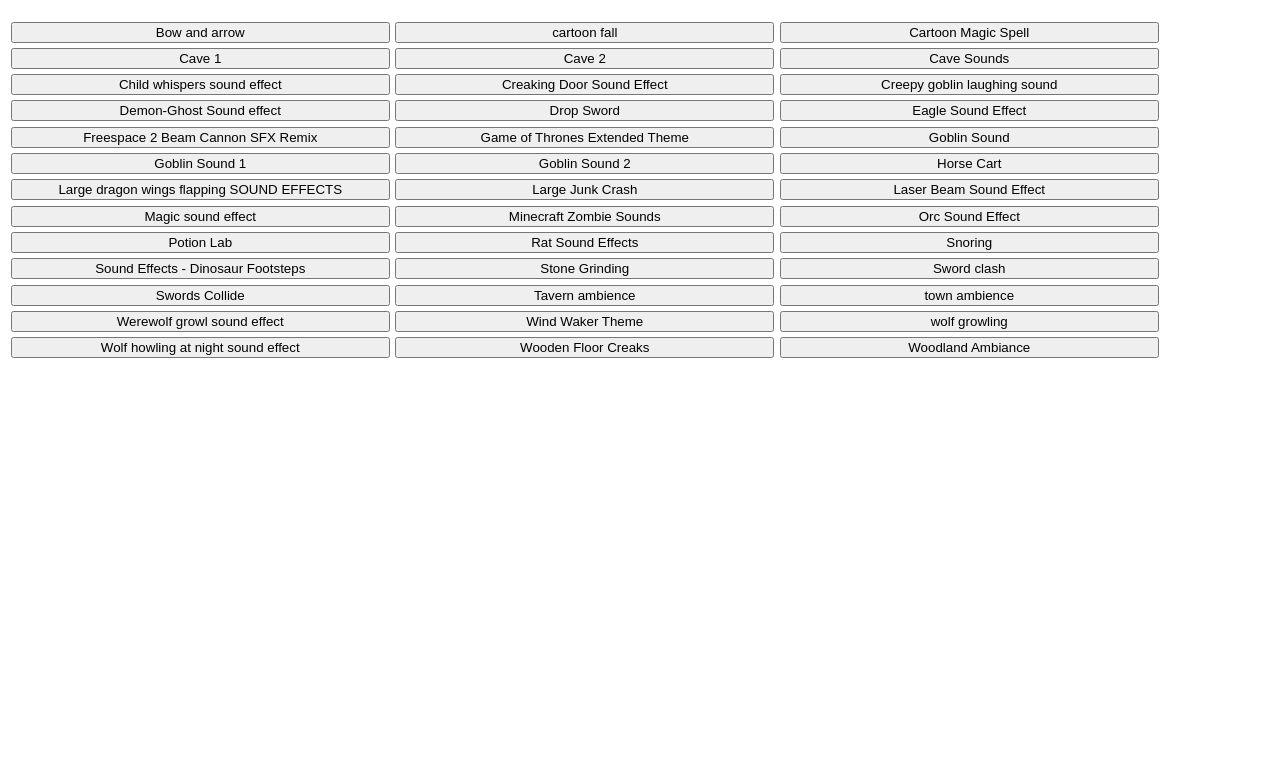
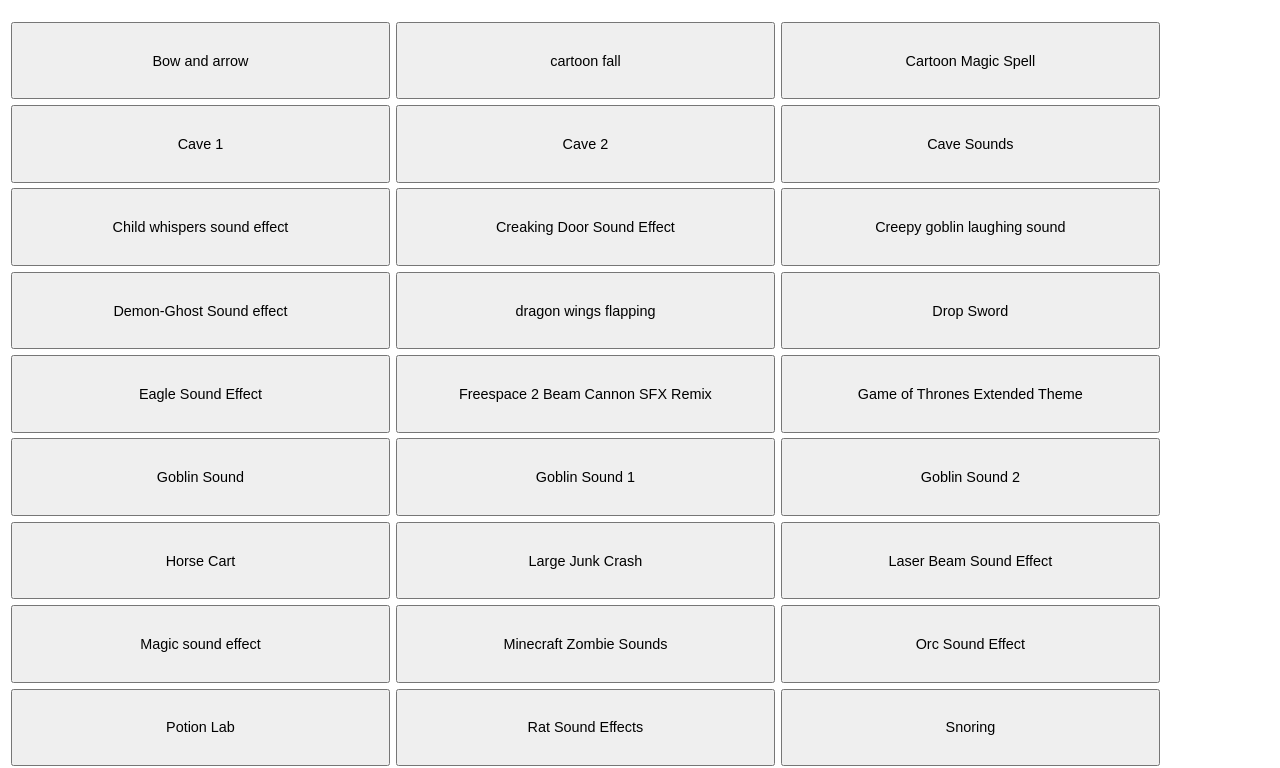
Before and after one commit to ifriedman08/dndSoundboard, a plain HTML site: page index.html in a window 1280 px wide. Shown: the part 61-829 px from the top of the page. Before the commit the page ends 800 px from the top, so only its background shows below. Drawn offline with nearby package versions, Linux system fonts and the light colour scheme.

Commit message:
more style

```diff
--- a/stylesheets/styles.css
+++ b/stylesheets/styles.css
@@ -1,4 +1,7 @@
 .audio_trigger {
   width: 30%;
   margin: 0.2em;
+  padding-top: 2em;
+  padding-bottom: 2em;
+  font-size: 0.9em;
 }
```
Also changed, not shown: json/soundFiles.json (+1 -1 lines), 2 other files.
